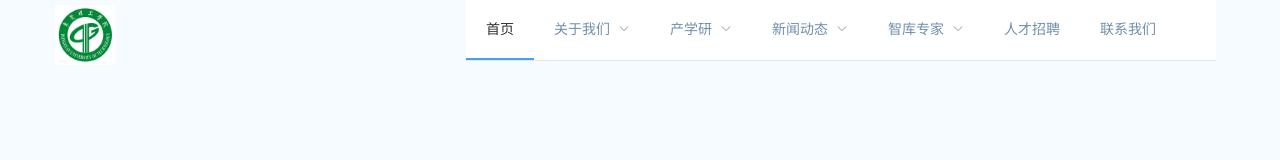
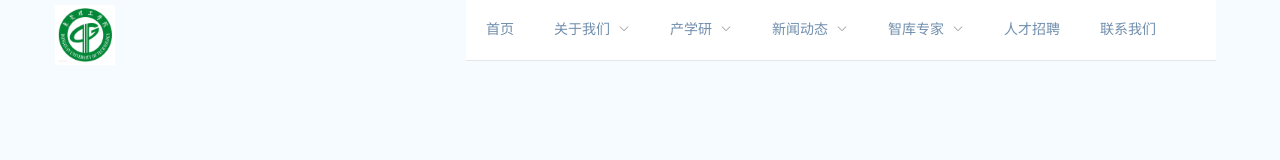
Before and after one commit to 12lalala/dong, a Vue app in the folder dong/: page / in a window 1280 px wide. Shown: the top 160 px of the page. Built offline with nearby package versions, Linux system fonts and the light colour scheme.

Commit message:
增加header和footer组件

```diff
--- a/dong/src/App.vue
+++ b/dong/src/App.vue
@@ -1,11 +1,30 @@
 <template>
-  <div id="app">
-    <router-view></router-view>
+  <div>
+    <div class="main">
+      <Header></Header>
+      <div id="app">
+        <router-view></router-view>
+      </div>
+    </div>
+    <Footer></Footer>
   </div>
 </template>
 
 <script>
+import Header from './components/Header'
+import Footer from './components/Footer'
 export default {
-  name: 'app'
+  name: 'app',
+  components: {
+    Header, Footer
+  }
 }
 </script>
+
+<style scoped>
+.main {
+  width: 100%;
+  margin: 0 auto;
+  min-height: calc(100vh - 75px);
+}
+</style>
--- a/dong/src/components/Header.vue
+++ b/dong/src/components/Header.vue
@@ -50,8 +50,26 @@
   <!-- 页首 -->
 </template>
 
+<style scoped>
+.header1 {
+  width: 95%;
+}
+
+.header2 {
+  width: 750px;
+  float: right;
+}
+
+.logo {
+  height: 55px;
+  float: left;
+  margin: 5px;
+  padding-left: 50px;
+}
+</style>
+
 <script>
 export default {
-  name: "Hello",
+  name: "Header",
 }
 </script>
--- a/dong/src/components/Hello.vue
+++ b/dong/src/components/Hello.vue
@@ -1,73 +1,12 @@
 <template>
   <div>
-    <div class="main">
-      <!-- 页首 -->
-      <div class="header1">
-        <!-- logo -->
-        <div class="logo">
-          <img src="../assets/logo.jpg"
-               width="60px"
-               height="60px">
-        </div>
-        <div class="header2">
-          <!-- 导航栏 -->
-          <el-menu :default-active="activeIndex"
-                   class="el-menu-demo"
-                   mode="horizontal"
-                   router="true"
-                   @select="handleSelect"
-                   text-color="#708eac">
-            <el-menu-item index="/">首页</el-menu-item>
-            <el-submenu index="2">
-              <template slot="title">关于我们</template>
-              <el-menu-item index="/1">DGUST简介</el-menu-item>
-              <el-menu-item index="/2">DGUST团队</el-menu-item>
-              <el-menu-item index="/3">组织构架</el-menu-item>
-              <el-menu-item index="/4">合作伙伴</el-menu-item>
-              <el-menu-item index="/5">协议伙伴</el-menu-item>
-            </el-submenu>
-            <el-submenu index="3">
-              <template slot="title">产学研</template>
-              <el-menu-item index="/6">科创服务中心</el-menu-item>
-              <el-menu-item index="/7">国际交流中心</el-menu-item>
-              <el-menu-item index="/8">投资孵化中心</el-menu-item>
-              <el-menu-item index="/9">产业规划中心</el-menu-item>
-            </el-submenu>
-            <el-submenu index="4">
-              <template slot="title">新闻动态</template>
-              <el-menu-item index="/10">最新动态</el-menu-item>
-              <el-menu-item index="/11">通知公告</el-menu-item>
-            </el-submenu>
-            <el-submenu index="5">
-              <template slot="title">智库专家</template>
-              <el-menu-item index="/12">专家团队</el-menu-item>
-              <el-menu-item index="/13">创业导师</el-menu-item>
-              <el-menu-item index="/14">海外合伙人</el-menu-item>
-            </el-submenu>
-            <el-menu-item index="/15">人才招聘</el-menu-item>
-            <el-menu-item index="/16">联系我们</el-menu-item>
-          </el-menu>
-        </div>
-      </div>
-      <!-- 页首 -->
-      <!-- 主体内容 -->
-      <!-- 主体内容 -->
-    </div>
-    <!-- 页尾 -->
-    <div class="footer">
-      <div class="linkLi">
-        <ul>
-          <li><a href="#"></a></li>
-          <li><a href="#"></a></li>
-          <li><a href="#"></a></li>
-          <li></li>
-          <li></li>
-        </ul>
-      </div>
-    </div>
-    <!-- 页尾 -->
+
   </div>
 </template>
+
+<script>
+
+</script>
 
 <style scoped>
 .main {
@@ -75,44 +14,4 @@
   margin: 0 auto;
   min-height: calc(100vh - 75px);
 }
-
-.header1 {
-  width: 95%;
-}
-
-.header2 {
-  width: 750px;
-  float: right;
-}
-
-.logo {
-  height: 55px;
-  float: left;
-  margin: 5px;
-  padding-left: 50px;
-}
-
-.footer {
-  width: 100%;
-  background: #409eff;
-  height: 75px;
-}
-
-.linkLi ul,
-li {
-  list-style: none;
-}
 </style>
-
-
-<script>
-export default {
-  name: "Hello",
-  data () {
-    return {
-      activeIndex: "/",
-    }
-  }
-
-}
-</script>
--- a/dong/src/main.js
+++ b/dong/src/main.js
@@ -37,13 +37,13 @@ new Vue({
 });
 
 
-// 注册组件
-import Header from './components/Header.vue'
-Vue.component('main-header', {
-  template: Header,
-  data: function () {
-    return {
-      activeIndex: "/",
-    }
-  }
-})
+// // 注册组件
+// import Header from './components/Header.vue'
+// Vue.component('main-header', {
+//   template: Header,
+//   data: function () {
+//     return {
+//       activeIndex: "/",
+//     }
+//   }
+// })
```
Also changed, not shown: 2 other files (tests, documents, lock files or other folders).
